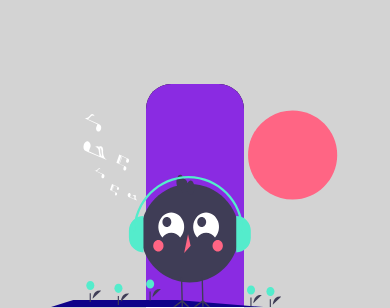
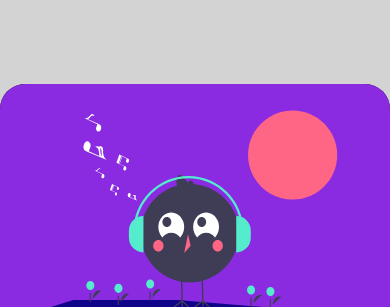
Before and after one commit to Martensven/School, a plain HTML site: page flexbox-exercise-main/index.html in a window 390 px wide. Shown: the top 308 px of the page. Drawn offline with Linux system fonts and the light colour scheme.

Commit message:
Added responsiveness

```diff
--- a/flexbox-exercise-main/Stylesheet.css
+++ b/flexbox-exercise-main/Stylesheet.css
@@ -181,3 +181,9 @@ a {
         background-position: top 10% left 20%;
     }
 }
+
+@media screen and (max-width: 800px) {
+    main {
+        width: 100%;
+    }
+}
```
